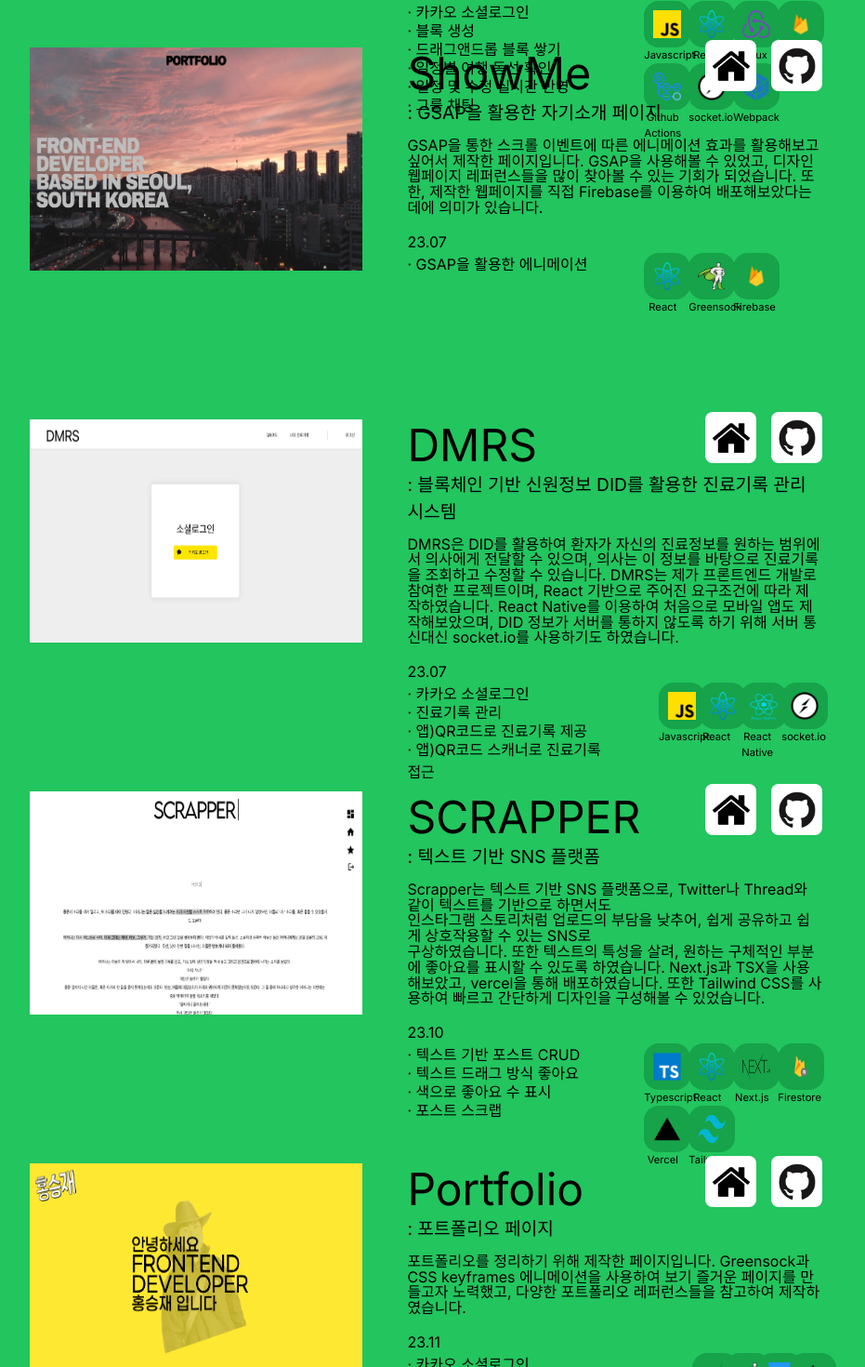
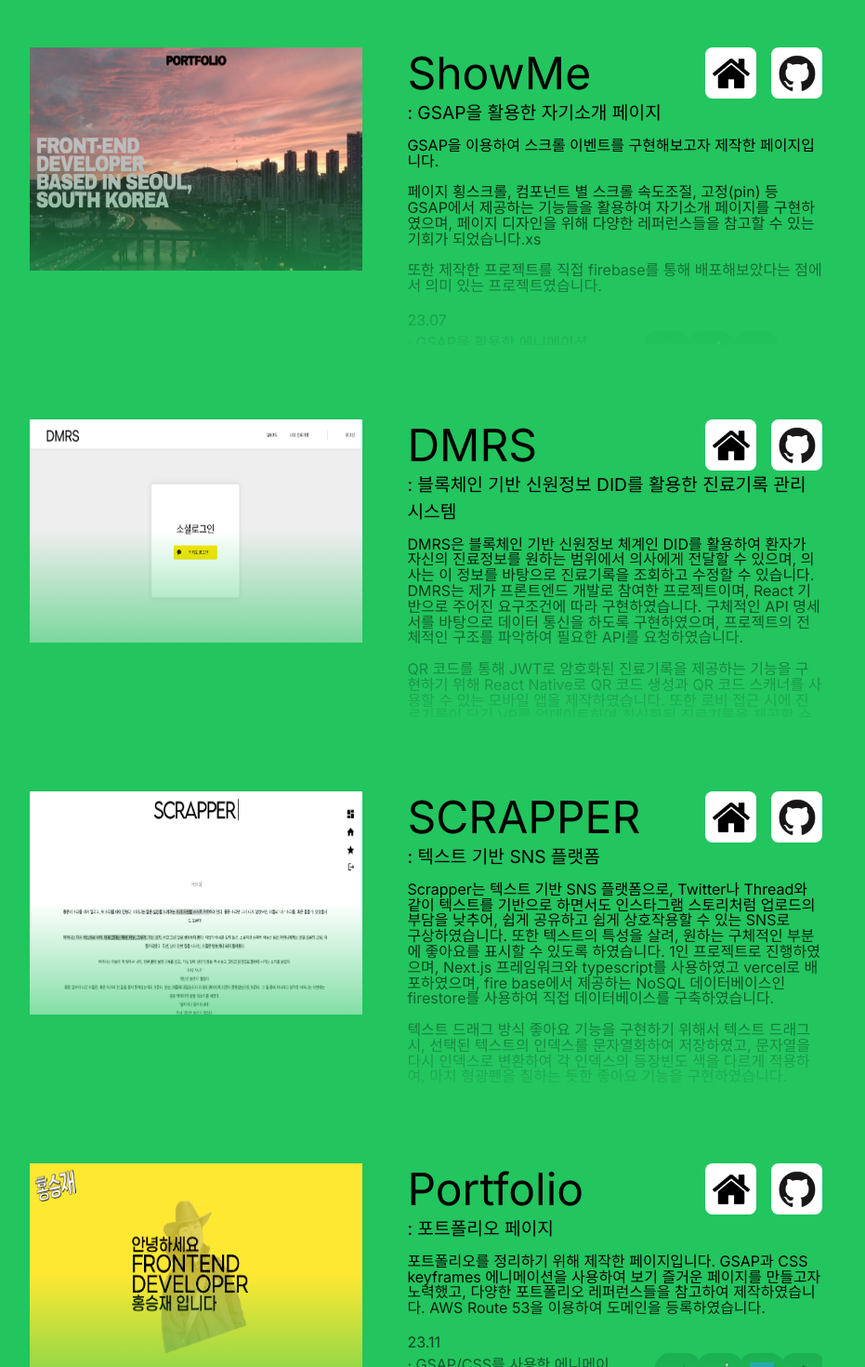
Before and after one commit to sjhong98/Portfolio_final, a Next.js app: page /projects in a window 1280 px wide. Shown: the part 989-2459 px from the top of the page at 93% size, without its empty margins (181-1112 px from the left). Built offline with nearby package versions, Linux system fonts and the light colour scheme; a web font is replaced by a local one.

Commit message:
feat: project expand 기능 구현

```diff
--- a/app/projects/projects.js
+++ b/app/projects/projects.js
@@ -3,19 +3,22 @@
 import { useState } from "react";
 import Image from "next/image";
 import { useRouter } from "next/navigation";
+import KeyboardDoubleArrowDownIcon from '@mui/icons-material/KeyboardDoubleArrowDown';
 
 export default function ProjectsComponent() {
     const [active, setActive] = useState(-1);
+    const [expand, setExpand] = useState(-1);
+    const [boxStyle, setBoxStyle] = useState("sm:w-2/3 w-5/6 flex sm:flex-row flex-col sm:mb-[10vh] mb-[90vh] overflow-hidden bg-green-500");
     const router = useRouter();
 
     const contentStyle = "text-[1rem] leading-[2.1vh] mt-3 mb-6";
-    const boxStyle = "sm:w-2/3 w-5/6 h-[40vh] flex sm:flex-row flex-col sm:mb-[10vh] mb-[90vh]";
+    const gradient = "absolute h-2/3 w-full top-[5vh] bg-gradient-to-b from-transparent to-green-500 flex justify-center items-center text-2xl mt-20 cursor-pointer";
 
     const projects = [
         {
             title: "대동유어지도",
             simpleExp : "사진 기반 여행 콘텐츠 SNS 플랫폼",
-            content: <p className={`${contentStyle}`}>대동유어지도는 여행자를 위한 SNS입니다. 여행을 계획하는 과정에서 지역별로 트렌디하고 유용한 정보를 얻을 수 있고, 여행을 다녀온 사람들이 의미 있는 기록을 할 수 있도록 도와줍니다.<br/><br/>졸업 프로젝트이자 저의 첫번째 결과물로서 의미가 있는 프로젝트입니다. 디자인과 프론트엔드 개발 전반을 담당하였고, 리액트, API 등 웹 개발의 기본적인 기술들을 익힐 수 있었습니다. 이외에도 웹팩 번들링, cypress 테스트 자동화, github actions를 이용한 CI/CD 등 다양한 실무 기술들을 경험해볼 수 있었던 기회였습니다.</p>,
+            content: <p className={`${contentStyle}`}>대동유어지도는 여행자를 위한 SNS입니다. 여행을 계획하는 과정에서 지역별로 트렌디하고 유용한 정보를 얻을 수 있고, 여행을 다녀온 사람들이 의미 있는 기록을 할 수 있도록 도와줍니다.<br/><br/>졸업 프로젝트이자 저의 첫번째 결과물로서 의미가 있으며, 아이디어 기획 및 UI/UX 디자인, 프론트엔드 개발 전반을 맡았습니다. 본 프로젝트를 통해 React / API / Github 등의 기본적인 기술들을 배우기 시작하였으며, 빠르게 습득하여 프론트엔드 전반을 맡아 주어진 기간 내에 완성된 결과물을 만들어낼 수 있을 정도로 성장하게 된 계기가 되었습니다.<br/><br/>프로젝트를 진행하며 프론트엔드 개발에 대한 흥미를 키웠고, 현업 개발자와의 멘토링을 통해 코드/디렉토리 리팩토링, webpack 번들링, cypress 자동화 테스트, github actions를 이용한 CI/CD 등 다양한 실무 기술들을 접하고 직접 적용해보았던 경험이었습니다. <br/><br/>백엔드 개발자와 활발히 소통하며 웹 개발의 프로세스를 배울 수 있었고, 개발이 완료된 후에는 팀원들의 피드백을 적극적으로 반영하여 결과물의 완성도를 높이기 위해 노력하였습니다.<br/><br/>평가 교수님과 팀원들로부터 빠른 실력 성장과 배움에 대한 열정, 결과물의 UI/UX 디자인 등에 대한 칭찬을 받았던 경험은, 프론트엔드 개발자라는 꿈을 가지게 해준 계기가 되었습니다.</p>,
             functions : ["사진 기반 포스트 CRUD", "회원정보 CRUD", "좋아요, 댓글, 알림 등 상호작용", "카카오맵 API 활용한 지도 구현", "히트맵으로 지역별 게시물 수 표현"],
             skill: ["Javascript", "React", "Redux", "Webpack", "Github Actions", "Cypress"],
             url: "https://climbing-streetcar-f9a.notion.site/685128dc31e94839873d13e93520079e?v=93540477e8e743e8b87cd9da816e3ef0&pvs=4",
@@ -25,7 +28,7 @@ export default function ProjectsComponent() {
         {
             title: "넌P해 난J할게",
             simpleExp : "카카오맵, 공공데이터 API를 활용한 여행계획 세우기 페이지",
-            content: <p className={`${contentStyle}`}>UPMJ는 쉽고 편하게 여행계획을 세울 수 있도록 도와주는 서비스입니다. 관광지 공공데이터를 활용하여 원하는 여행지를 블록으로 만들고, 이를 드래그앤드롭으로 블록 쌓듯 여행 일정을 세울 수 있습니다. 본 프로젝트를 통해 소셜로그인 기능을 처음 구현해보았고, 드래그앤드롭 등 원하는 기능을 구현하기 위해 필요한 라이브러리를 찾아서 사용법을 익히고 직접 사용해 볼 수 있었습니다. 또한 socket.io를 활용하여 실시간 통신을 구현해보았으며, 컴포넌트 구조가 복잡해짐에 따라 필요성에 의해 Redux를 사용하였다는 점에서 의미 있는 프로젝트였습니다. 또한 제가 구상한 아이디어를 바탕으로 백엔드 팀원과 함께 작업하며, 협업 과정에서 원하는 결과를 얻기 위해 어떻게 소통해야할 것인지 고민해보게 된 계기가 되었습니다.</p>,
+            content: <p className={`${contentStyle}`}>UPMJ는 쉽고 편하게 여행계획을 세울 수 있도록 도와주는 서비스입니다. 관광지 공공데이터를 활용하여 원하는 여행지를 블록으로 만들고, 이를 드래그앤드롭으로 블록 쌓듯 여행 일정을 세울 수 있습니다. 본 프로젝트에서 아이디어 기획 및 프론트엔드 개발을 맡아 진행하였습니다. React를 기반으로 개발하였고, 필요한 기능을 구현하기 위해 카카오 소셜로그인, 카카오맵 API, 공공데이터 API, 드래그앤드롭 라이브러리, socket.io 통신 라이브러리 등 다양한 라이브러리와 API를 활용해 볼 수 있었던 경험이었습니다.<br/><br/>드래그앤드롭 시에 블록 정보를 배열에 저장하고, 변경 사항이 있을 때마다 블록 내부 정보와 위치 인덱스 정보를 socket.io로 통신하도록 하여 실시간 여행 계획 세우기 기능을 구현하였습니다. 또한 그룹 생성 또는 그룹 참여 기능을 구현하여 socket.io 통신 시에 room 기반 통신을 할 수 있도록 하였습니다. 이외에도 socket.io를 통해 간단한 채팅, 마우스 커서 공유 기능을 구현하였습니다.<br/><br/>또한, 프로젝트가 다양한 컴포넌트를 포함하게 되고, 컴포넌트 간 데이터 이동 과정이 복잡해짐에 따라 redux를 적용하여 유지보수가 간단해지는 것을 경험하였습니다. 서버와 DB가 필요해짐에 따라 백엔드 멤버와 함께 작업하였으며, 협업 과정에서 원하는 결과를 얻기 위해 제가 필요한 바를 정확히 전달하는 커뮤니케이션 능력을 키울 수 있었던 계기가 되었습니다. <br/><br/>모바일 대응 반응형 웹도 구현하였습니다. 웹과 모바일에서 각각 사용 가능한 기능이 달랐기 때문에 Media Query를 사용하여 모바일 화면에서 다른 컴포넌트를 렌더링하도록 하였습니다.</p>,
             functions : ["카카오 소셜로그인", "블록 생성", "드래그앤드롭 블록 쌓기", "일정별 여행 동선 확인", "일정 및 수정 실시간 반영", "그룹 채팅"],
             skill: ["Javascript", "React", "Redux", "Firebase", "Github Actions", "socket.io", "Webpack"],
             url: "https://github.com/sjhong98/uPmJ",
@@ -35,7 +38,7 @@ export default function ProjectsComponent() {
         {
             title: "ShowMe",
             simpleExp : "GSAP을 활용한 자기소개 페이지",
-            content: <p className={`${contentStyle}`}>GSAP을 통한 스크롤 이벤트에 따른 에니메이션 효과를 활용해보고 싶어서 제작한 페이지입니다. GSAP을 사용해볼 수 있었고, 디자인 웹페이지 레퍼런스들을 많이 찾아볼 수 있는 기회가 되었습니다. 또한, 제작한 웹페이지를 직접 Firebase를 이용하여 배포해보았다는데에 의미가 있습니다.</p>,
+            content: <p className={`${contentStyle}`}>GSAP을 이용하여 스크롤 이벤트를 구현해보고자 제작한 페이지입니다.<br/><br/>페이지 횡스크롤, 컴포넌트 별 스크롤 속도조절, 고정(pin) 등 GSAP에서 제공하는 기능들을 활용하여 자기소개 페이지를 구현하였으며, 페이지 디자인을 위해 다양한 레퍼런스들을 참고할 수 있는 기회가 되었습니다.xs<br/><br/>또한 제작한 프로젝트를 직접 firebase를 통해 배포해보았다는 점에서 의미 있는 프로젝트였습니다.</p>,
             functions : ["GSAP을 활용한 에니메이션"],
             skill: ["React", "Greensock", "Firebase"],
             url: "https://george-ed6f3.web.app/",
@@ -45,7 +48,7 @@ export default function ProjectsComponent() {
         {
             title: "DMRS",
             simpleExp : "블록체인 기반 신원정보 DID를 활용한 진료기록 관리 시스템",
-            content: <p className={`${contentStyle}`}>DMRS은 DID를 활용하여 환자가 자신의 진료정보를 원하는 범위에서 의사에게 전달할 수 있으며, 의사는 이 정보를 바탕으로 진료기록을 조회하고 수정할 수 있습니다. DMRS는 제가 프론트엔드 개발로 참여한 프로젝트이며, React 기반으로 주어진 요구조건에 따라 제작하였습니다. React Native를 이용하여 처음으로 모바일 앱도 제작해보았으며, DID 정보가 서버를 통하지 않도록 하기 위해 서버 통신대신 socket.io를 사용하기도 하였습니다.</p>,
+            content: <p className={`${contentStyle}`}>DMRS은 블록체인 기반 신원정보 체계인 DID를 활용하여 환자가 자신의 진료정보를 원하는 범위에서 의사에게 전달할 수 있으며, 의사는 이 정보를 바탕으로 진료기록을 조회하고 수정할 수 있습니다. DMRS는 제가 프론트엔드 개발로 참여한 프로젝트이며, React 기반으로 주어진 요구조건에 따라 구현하였습니다. 구체적인 API 명세서를 바탕으로 데이터 통신을 하도록 구현하였으며, 프로젝트의 전체적인 구조를 파악하여 필요한 API를 요청하였습니다. <br/><br/>QR 코드를 통해 JWT로 암호화된 진료기록을 제공하는 기능을 구현하기 위해 React Native로 QR 코드 생성과 QR 코드 스캐너를 사용할 수 있는 모바일 앱을 제작하였습니다. 또한 로비 접근 시에 진료기록이 담긴 VP를 업데이트하여 최신화된 진료기록을 제공할 수 있고, 환자가 직접 진료기록을 열람할 수 있는 기능을 구현하였습니다.<br/><br/>또한, 복잡한 프로세스를 쉽게 테스트할 수 있도록 테스트용 컴포넌트를 만들어 API 상태, 프로세스 구조 등을 쉽게 확인할 수 있도록 하였습니다.</p>,
             functions : ["카카오 소셜로그인", "진료기록 관리", "앱)QR코드로 진료기록 제공", "앱)QR코드 스캐너로 진료기록 접근"],
             skill: ["Javascript", "React", "React Native", "socket.io"],
             url: "https://github.com/sjhong98/did",
@@ -55,7 +58,7 @@ export default function ProjectsComponent() {
         {
             title: "SCRAPPER",
             simpleExp : "텍스트 기반 SNS 플랫폼",
-            content: <p className={`${contentStyle}`}>Scrapper는 텍스트 기반 SNS 플랫폼으로, Twitter나 Thread와 같이 텍스트를 기반으로 하면서도<br/>인스타그램 스토리처럼 업로드의 부담을 낮추어, 쉽게 공유하고 쉽게 상호작용할 수 있는 SNS로<br/>구상하였습니다. 또한 텍스트의 특성을 살려, 원하는 구체적인 부분에 좋아요를 표시할 수 있도록 하였습니다. Next.js과 TSX을 사용해보았고, vercel을 통해 배포하였습니다. 또한 Tailwind CSS를 사용하여 빠르고 간단하게 디자인을 구성해볼 수 있었습니다.</p>,
+            content: <p className={`${contentStyle}`}>Scrapper는 텍스트 기반 SNS 플랫폼으로, Twitter나 Thread와 같이 텍스트를 기반으로 하면서도 인스타그램 스토리처럼 업로드의 부담을 낮추어, 쉽게 공유하고 쉽게 상호작용할 수 있는 SNS로<br/>구상하였습니다. 또한 텍스트의 특성을 살려, 원하는 구체적인 부분에 좋아요를 표시할 수 있도록 하였습니다. 1인 프로젝트로 진행하였으며, Next.js 프레임워크와 typescript를 사용하였고 vercel로 배포하였으며, fire base에서 제공하는 NoSQL 데이터베이스인 firestore를 사용하여 직접 데이터베이스를 구축하였습니다. <br/><br/>텍스트 드래그 방식 좋아요 기능을 구현하기 위해서 텍스트 드래그 시, 선택된 텍스트의 인덱스를 문자열화하여 저장하였고, 문자열을 다시 인덱스로 변환하여 각 인덱스의 등장빈도 색을 다르게 적용하여, 마치 형광펜을 칠하는 듯한 좋아요 기능을 구현하였습니다.<br/><br/>Tailwind CSS를 이용하여 빠르고 간편하게 디자인을 적용하였으며, 텍스트가 주가 되는 웹인만큼 깔끔한 디자인을 사용하여 통일성을 주었습니다. 또한 Tailwind CSS의 className 동적 생성을 활용하여 모바일 화면에 대응되는 반응형 웹도 구현하였습니다.</p>,
             functions : ["텍스트 기반 포스트 CRUD", "텍스트 드래그 방식 좋아요", "색으로 좋아요 수 표시", "포스트 스크랩"],
             skill: ["Typescript", "React", "Next.js", "Firestore", "Vercel", "Tailwind"],
             url: "https://scrapper-zeta.vercel.app/",
@@ -65,8 +68,8 @@ export default function ProjectsComponent() {
         {
             title: "Portfolio",
             simpleExp : "포트폴리오 페이지",
-            content: <p className={`${contentStyle}`}>포트폴리오를 정리하기 위해 제작한 페이지입니다. Greensock과 CSS keyframes 에니메이션을 사용하여 보기 즐거운 페이지를 만들고자 노력했고, 다양한 포트폴리오 레퍼런스들을 참고하여 제작하였습니다.</p>,
-            functions : ["카카오 소셜로그인", "진료기록 관리", "모바일 앱에서 QR코드를 통해 진료기록 제공", "모바일 앱에서 QR코드 스캐너를 통해 진료기록 접근"],
+            content: <p className={`${contentStyle}`}>포트폴리오를 정리하기 위해 제작한 페이지입니다. GSAP과 CSS keyframes 에니메이션을 사용하여 보기 즐거운 페이지를 만들고자 노력했고, 다양한 포트폴리오 레퍼런스들을 참고하여 제작하였습니다. AWS Route 53을 이용하여 도메인을 등록하였습니다.</p>,
+            functions : ["GSAP/CSS를 사용한 에니메이션", "이벤트 핸들러를 사용한 UI/UX"],
             skill: ["Next.js", "Greensock", "CSS", "Vercel"],
             url: "https://hongseungjae.info/",
             github: "https://github.com/sjhong98/Portfolio_final",
@@ -83,6 +86,10 @@ export default function ProjectsComponent() {
         setActive(-1)
     }
 
+    const handleExpand = (index) => {
+        setExpand(index);
+    }
+
     return (
         <div className="w-full sm:h-[320vh] h-auto transform translate-y-[30vh] flex flex-col items-center">
                 { projects.map((item, index) => {
@@ -91,8 +98,22 @@ export default function ProjectsComponent() {
                             key={index}
                             onMouseOver={() => handleOver(index)}
                             onMouseOut={() => {handleOut(index)}}
-                            className={active===index? `${boxStyle} mouse-over` : `${boxStyle} mouse-out`}
+                            className=
+                            { active===index?
+                                    expand===index ? `${boxStyle} h-auto mouse-over` : `${boxStyle} h-[40vh] mouse-over`
+                                    :
+                                    expand===index ? `${boxStyle} h-auto mouse-out` : `${boxStyle} h-[40vh] mouse-out`
+                            }
                         >
+                            <div
+                                className={expand===index ? `${gradient} hidden` : `${gradient}`}
+                                onClick={()=>handleExpand(index)}
+                            >
+                                <KeyboardDoubleArrowDownIcon
+                                    sx={{marginTop:25}}
+                                    className="text-[2rem]"
+                                />
+                            </div>
                             <Image
                                 alt="..."
                                 src={`/images/${item.title}.png`}
@@ -102,7 +123,7 @@ export default function ProjectsComponent() {
                             <div className="sm:ml-12 ml-0 -mt-2 flex flex-col h-full">
                                 <div className="flex sm:flex-row flex-col justify-between">
                                     <p className="sm:text-[3rem] text-[2rem] sm:mt-0 mt-4">{item.title}</p>
-                                    <div className="flex flex-row">
+                                    <div className="flex flex-row mt-2">
                                         <div
                                             className="w-[55px] h-[55px] bg-white rounded-lg mr-4 cursor-pointer flex justify-center items-center"
                                             onClick={() => {router.push(`${item.url}`)}}
```
Also changed, not shown: 1783 other files (tests, documents, lock files or other folders).
